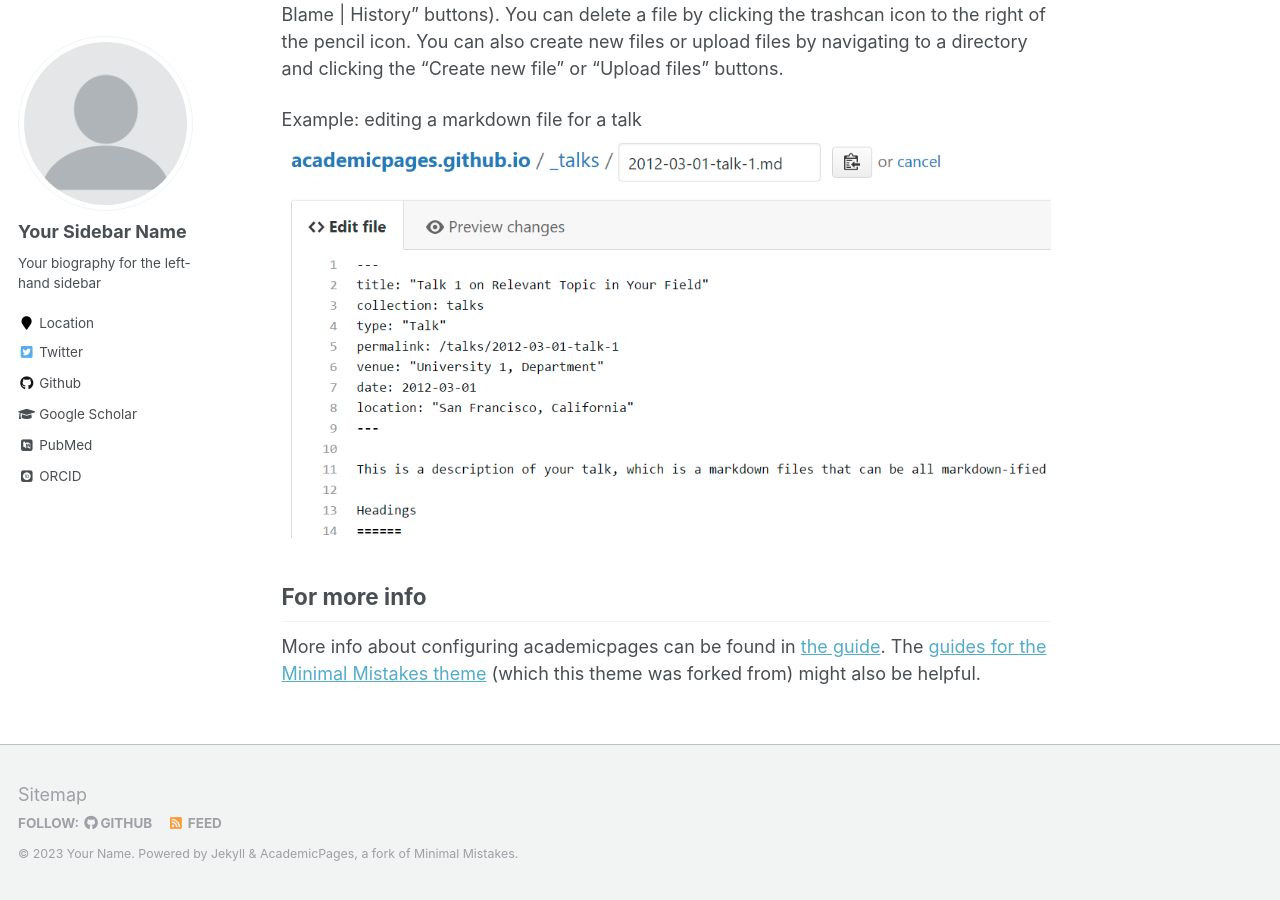
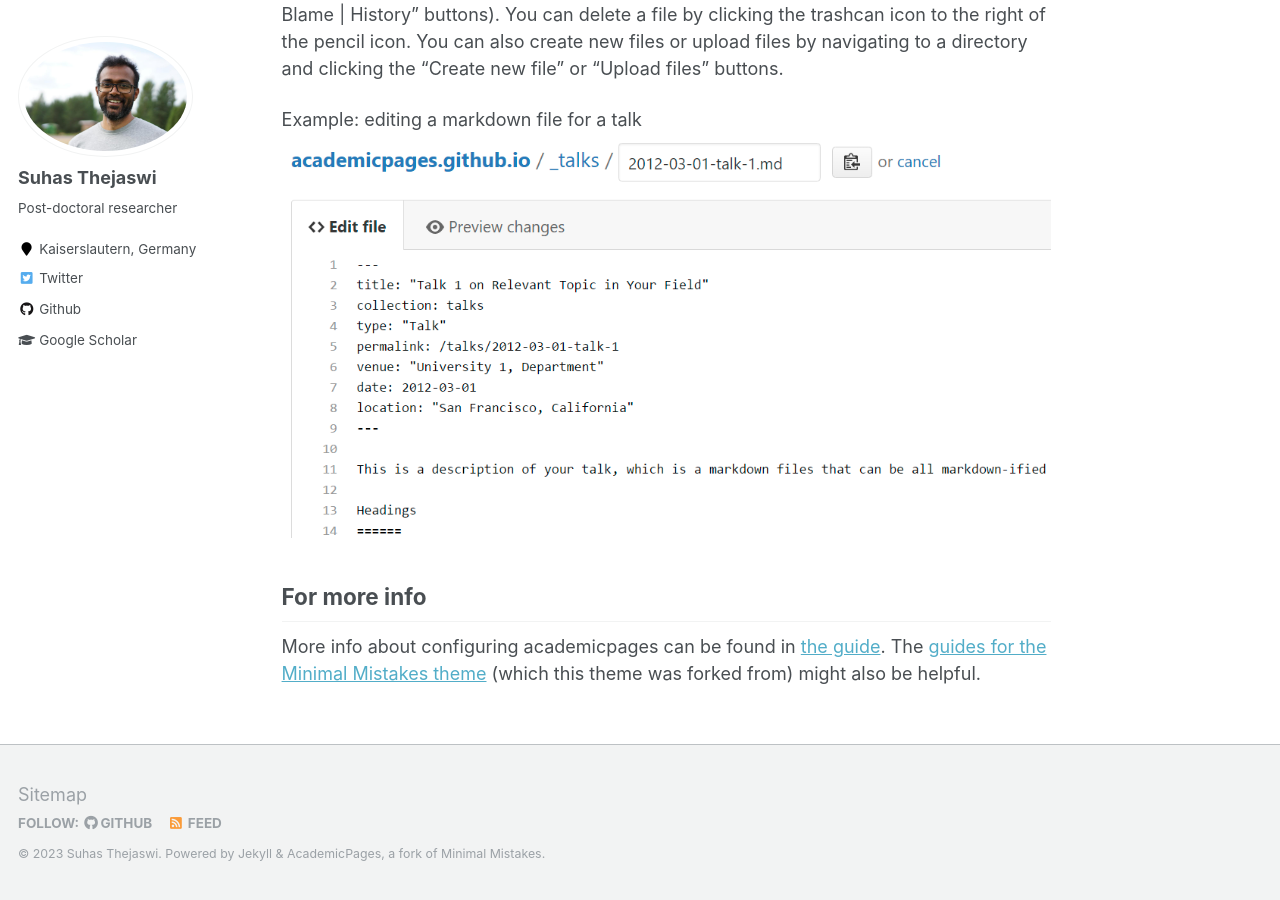
Before and after one commit to suhastheju/suhastheju.github.io, a Jekyll site: the page built from _pages/about.md, in a window 1280 px wide and 900 px high, scrolled down 2463 px. Built offline with Jekyll 4.4.1, drawn with Linux system fonts in a browser that asks for light colours; some web fonts are replaced; some of the changed text lies outside the part shown.

Commit message:
updated front page

```diff
--- a/_config.yml
+++ b/_config.yml
@@ -7,13 +7,13 @@
 
 # Site Settings
 locale                   : "en-US"
-title                    : "Your Name / Site Title"
+title                    : "Suhas Thejaswi"
 title_separator          : "-"
-name                     : &name "Your Name"
-description              : &description "personal description"
-url                      : https://academicpages.github.io # the base hostname & protocol for your site e.g. "https://mmistakes.github.io"
+name                     : &name "Suhas Thejaswi"
+description              : &description "Post-doctoral researcher"
+url                      : https://suhastheju.github.io # the base hostname & protocol for your site e.g. "https://mmistakes.github.io"
 baseurl                  : "" # the subpath of your site, e.g. "/blog"
-repository               : "academicpages/academicpages.github.io"
+repository               : "suhastheju/suhastheju.github.io"
 teaser                   :  # filename of teaser fallback teaser image placed in /images/, .e.g. "500x300.png"
 breadcrumbs              : false # true, false (default)
 words_per_minute         : 160
@@ -80,13 +80,13 @@
 
 # Site Author
 author:
-  name             : "Your Sidebar Name"
+  name             : "Suhas Thejaswi"
   avatar           : "profile.png"
-  bio              : "Your biography for the left-hand sidebar"
-  location         : "Location"
+  bio              : "Post-doctoral researcher"
+  location         : "Kaiserslautern, Germany"
   employer         :
-  pubmed           : "https://www.ncbi.nlm.nih.gov/pubmed/?term=john+snow"
-  googlescholar    : "http://yourfullgooglescholarurl.com"
+  pubmed           : #"https://www.ncbi.nlm.nih.gov/pubmed/?term=john+snow"
+  googlescholar    : "https://scholar.google.com/citations?user=kspzvLwAAAAJ&hl=en&oi=ao"
   email            :
   researchgate     :  # example: "https://www.researchgate.net/profile/yourprofile"
   uri              :
@@ -96,20 +96,20 @@
   flickr           :
   facebook         :
   foursquare       :
-  github           : "academicpages"
+  github           : "suhastheju"
   google_plus      :
   keybase          :
   instagram        :
   impactstory      : #"https://profiles.impactstory.org/u/xxxx-xxxx-xxxx-xxxx"
   lastfm           :
   linkedin         :
-  orcid            : "http://orcid.org/yourorcidurl"
+  orcid            : #"http://orcid.org/yourorcidurl"
   pinterest        :
   soundcloud       :
   stackoverflow    : # http://stackoverflow.com/users/123456/username
   steam            :
   tumblr           :
-  twitter          : "replacethistwitterhandle"
+  twitter          : "suhastheju"
   vine             :
   weibo            :
   xing             :
```
Also changed, not shown: images/profile.png.
